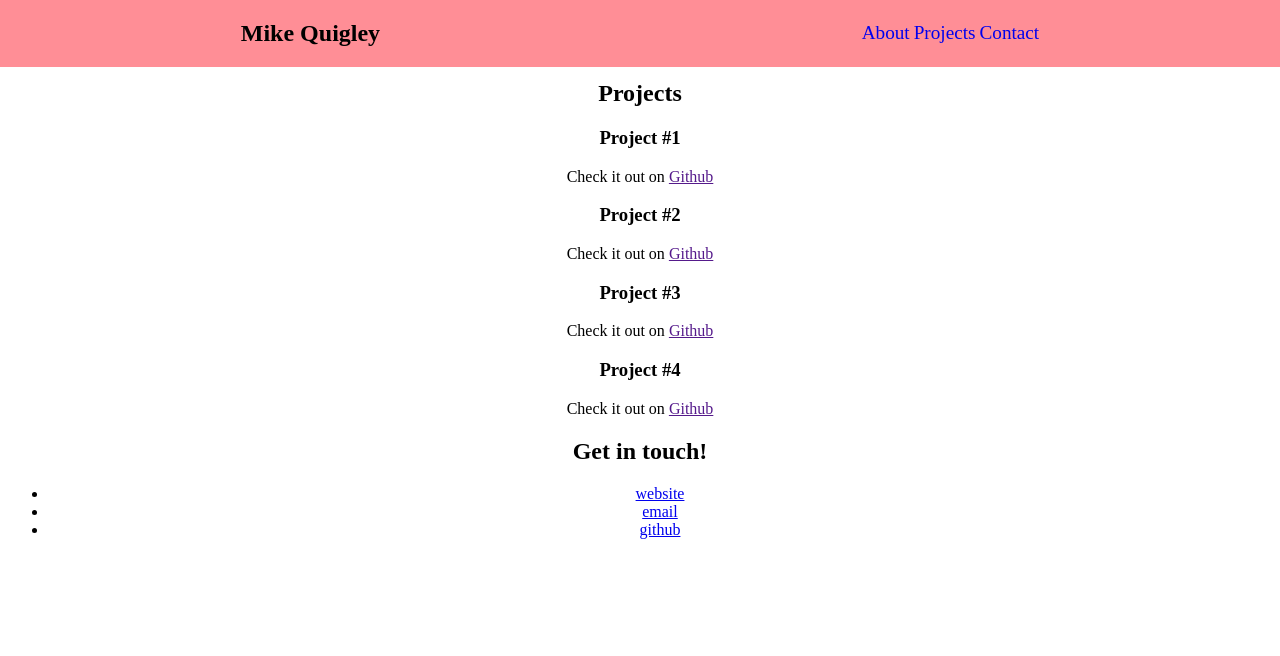
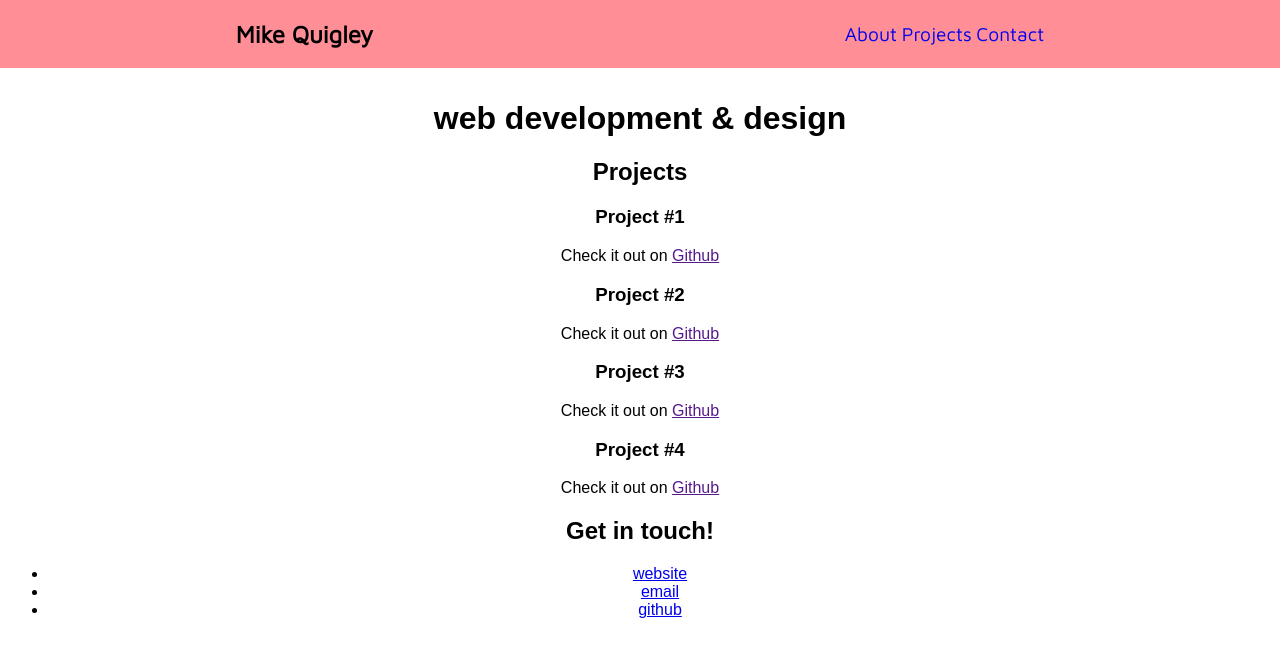
Before and after one commit to mdquigley/FCC-Portfolio, a plain HTML site: page index.html in a window 1280 px wide. Drawn offline with Linux system fonts and the light colour scheme.

Commit message:
updating style and structure

```diff
--- a/index.html
+++ b/index.html
@@ -5,6 +5,7 @@
   <meta charset="utf-8">
   <title>Portfolio</title>
   <link href="style.css" type="text/css" rel="stylesheet">
+  <link href="https://fonts.googleapis.com/css?family=Maven+Pro|Varela+Round&display=swap" rel="stylesheet">
 </head>
 
 <body>
--- a/style.css
+++ b/style.css
@@ -1,5 +1,6 @@
 body {
   text-align: center;
+  font-family: 'Verela Round', sans-serif;
 }
 #navbar {
   position: fixed;
@@ -11,6 +12,7 @@ body {
   justify-content: space-around;
   background-color: #ff8e96;
   min-width: 100vw;
+  font-family: 'Maven Pro', sans-serif;
 }
 #navbar>ul {
   list-style: none;
@@ -20,3 +22,6 @@ body {
   text-decoration: none;
   font-size: 1.2em;
 }
+#welcome-section {
+  margin-top: 100px;
+}
```
